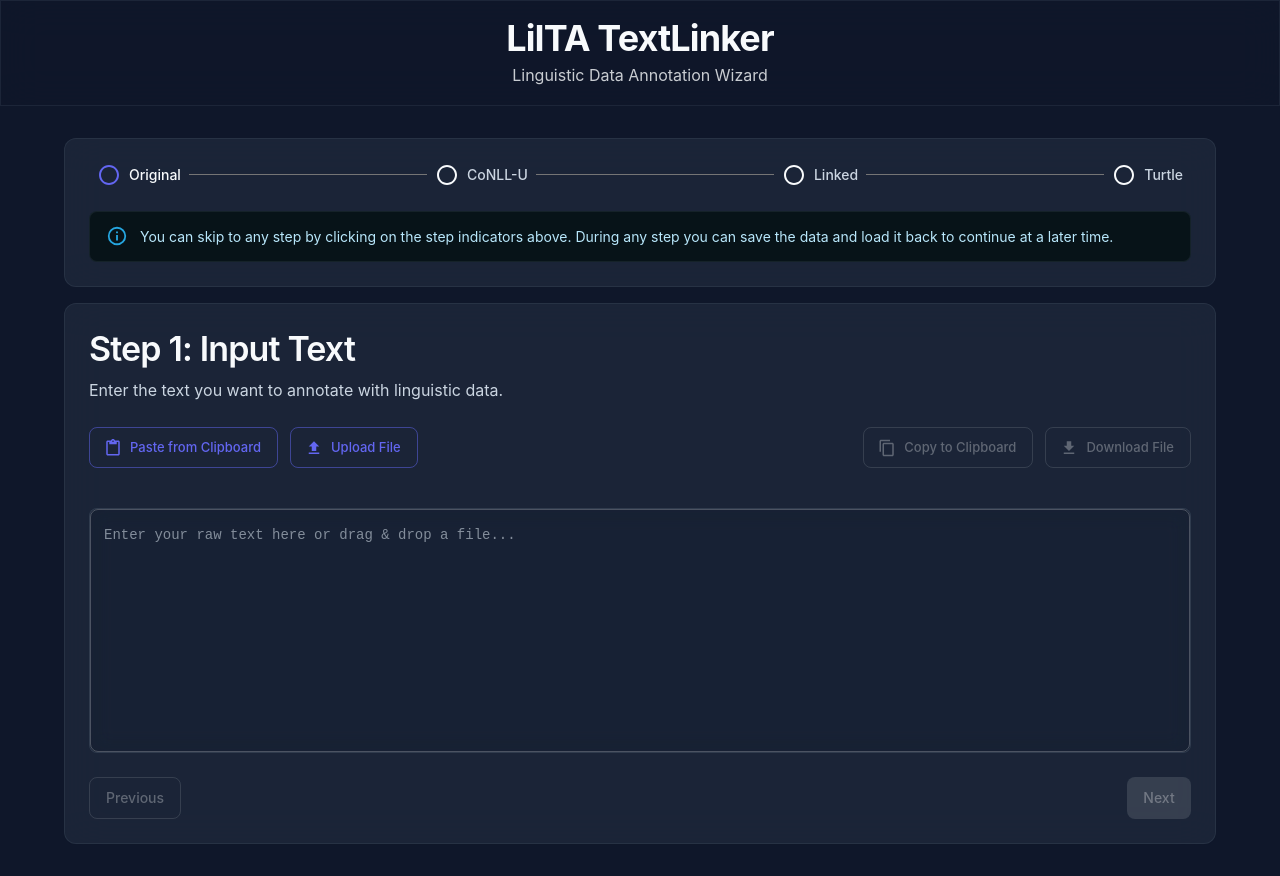
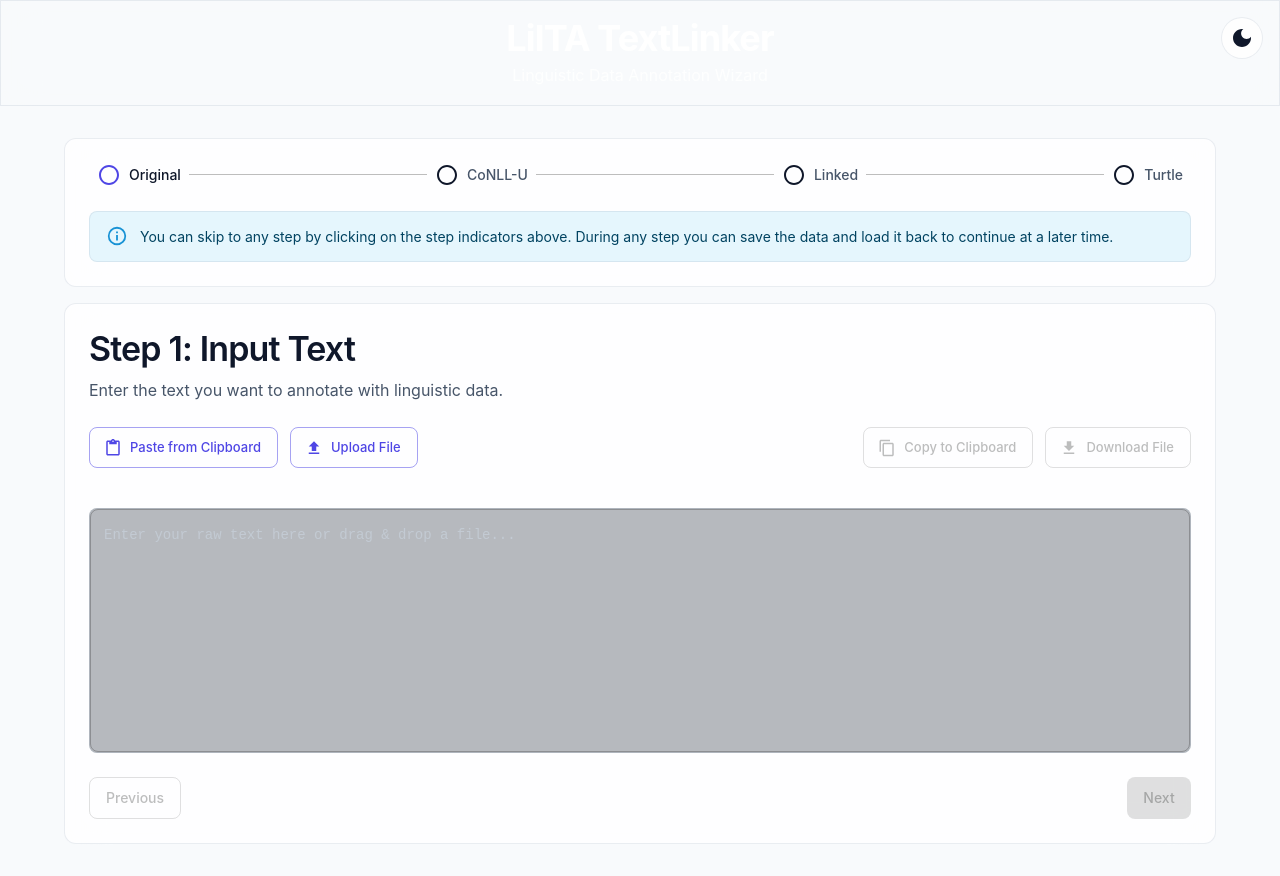
Before and after one commit to LiITA-LOD/text-linker, a React app in the folder apps/frontend/: page / in a window 1280 px wide. Built offline with nearby package versions, Linux system fonts and the light colour scheme; the HTML template or start-up script is replaced by a standard one.

Commit message:
feat(frontend): theme switching

```diff
--- a/apps/frontend/src/App.tsx
+++ b/apps/frontend/src/App.tsx
@@ -7,13 +7,23 @@ import {
   Typography,
 } from '@mui/material';
 import { ThemeProvider } from '@mui/material/styles';
-import { darkTheme } from "./themes";
+import { darkTheme, lightTheme } from "./themes";
 import type React from 'react';
+import { useState } from 'react';
 import Wizard from './components/Wizard';
+import ThemeSwitcher from './components/ThemeSwitcher';
 
 const App: React.FC = () => {
+  const [isDarkMode, setIsDarkMode] = useState(() => {
+    return window.matchMedia && window.matchMedia('(prefers-color-scheme: dark)').matches;
+  });
+
+  const toggleTheme = () => {
+    setIsDarkMode(!isDarkMode);
+  };
+
   return (
-    <ThemeProvider theme={darkTheme}>
+    <ThemeProvider theme={isDarkMode ? darkTheme : lightTheme}>
       <CssBaseline />
       <Box
         sx={{ minHeight: '100vh', display: 'flex', flexDirection: 'column' }}
@@ -31,6 +41,7 @@ const App: React.FC = () => {
                 Linguistic Data Annotation Wizard
               </Typography>
             </Box>
+            <ThemeSwitcher mode={isDarkMode ? 'dark' : 'light'} onToggleTheme={toggleTheme} />
           </Toolbar>
         </AppBar>
 
--- /dev/null
+++ b/apps/frontend/src/components/ThemeSwitcher.tsx
@@ -0,0 +1,34 @@
+import { IconButton, Tooltip } from '@mui/material';
+import { LightMode, DarkMode } from '@mui/icons-material';
+import type React from 'react';
+
+interface ThemeSwitcherProps {
+  mode: 'light' | 'dark';
+  onToggleTheme: () => void;
+}
+
+const ThemeSwitcher: React.FC<ThemeSwitcherProps> = ({ mode, onToggleTheme }) => {
+  return (
+    <Tooltip title={`Switch to ${mode === 'light' ? 'dark' : 'light'} theme`}>
+      <IconButton
+        onClick={onToggleTheme}
+        sx={{
+          position: 'absolute',
+          top: 16,
+          right: 16,
+          color: 'text.primary',
+          backgroundColor: 'background.paper',
+          border: '1px solid',
+          borderColor: 'divider',
+          '&:hover': {
+            backgroundColor: 'action.hover',
+          },
+        }}
+      >
+        {mode === 'light' ? <DarkMode /> : <LightMode />}
+      </IconButton>
+    </Tooltip>
+  );
+};
+
+export default ThemeSwitcher;
--- a/apps/frontend/src/themes/index.ts
+++ b/apps/frontend/src/themes/index.ts
@@ -1 +1,2 @@
-export { default as darkTheme } from "./darkTheme"
+export { default as darkTheme } from './darkTheme';
+export { default as lightTheme } from './lightTheme';
--- /dev/null
+++ b/apps/frontend/src/themes/lightTheme.ts
@@ -0,0 +1,122 @@
+import { createTheme } from '@mui/material/styles';
+
+const lightTheme = createTheme({
+  palette: {
+    mode: 'light',
+    primary: {
+      main: '#4f46e5', // Indigo
+      light: '#6366f1',
+      dark: '#3730a3',
+    },
+    secondary: {
+      main: '#7c3aed', // Purple
+      light: '#8b5cf6',
+      dark: '#6d28d9',
+    },
+    background: {
+      default: '#f8fafc', // Slate 50
+      paper: 'rgba(255, 255, 255, 0.8)', // White with transparency
+    },
+    text: {
+      primary: '#0f172a', // Slate 900
+      secondary: '#475569', // Slate 600
+    },
+    divider: 'rgba(148, 163, 184, 0.2)', // Slate 400 with higher opacity for light mode
+  },
+  typography: {
+    fontFamily:
+      'Inter, -apple-system, BlinkMacSystemFont, "Segoe UI", Roboto, sans-serif',
+    h1: {
+      fontWeight: 700,
+      fontSize: '2.25rem',
+      letterSpacing: '-0.025em',
+    },
+    h3: {
+      fontWeight: 600,
+      letterSpacing: '-0.025em',
+    },
+    h4: {
+      fontWeight: 600,
+      letterSpacing: '-0.025em',
+    },
+    body1: {
+      lineHeight: 1.6,
+    },
+    body2: {
+      lineHeight: 1.5,
+    },
+  },
+  shape: {
+    borderRadius: 12,
+  },
+  components: {
+    MuiAppBar: {
+      styleOverrides: {
+        root: {
+          background: 'rgba(248, 250, 252, 0.8)',
+          backdropFilter: 'blur(20px)',
+          borderBottom: '1px solid rgba(148, 163, 184, 0.2)',
+          boxShadow: 'none',
+        },
+      },
+    },
+    MuiPaper: {
+      styleOverrides: {
+        root: {
+          background: 'rgba(255, 255, 255, 0.8)',
+          backdropFilter: 'blur(20px)',
+          border: '1px solid rgba(148, 163, 184, 0.2)',
+        },
+      },
+    },
+    MuiButton: {
+      styleOverrides: {
+        root: {
+          textTransform: 'none',
+          fontWeight: 500,
+          borderRadius: 8,
+          padding: '8px 16px',
+        },
+        contained: {
+          boxShadow: 'none',
+          '&:hover': {
+            boxShadow: '0 4px 12px rgba(79, 70, 229, 0.2)',
+          },
+        },
+        outlined: {
+          borderWidth: '1.5px',
+          '&:hover': {
+            borderWidth: '1.5px',
+          },
+        },
+      },
+    },
+    MuiTextField: {
+      styleOverrides: {
+        root: {
+          '& .MuiOutlinedInput-root': {
+            borderRadius: 8,
+          },
+        },
+      },
+    },
+    MuiChip: {
+      styleOverrides: {
+        root: {
+          borderRadius: 6,
+          fontWeight: 500,
+        },
+      },
+    },
+    MuiAlert: {
+      styleOverrides: {
+        root: {
+          borderRadius: 8,
+          border: '1px solid rgba(148, 163, 184, 0.2)',
+        },
+      },
+    },
+  },
+});
+
+export default lightTheme;
```
